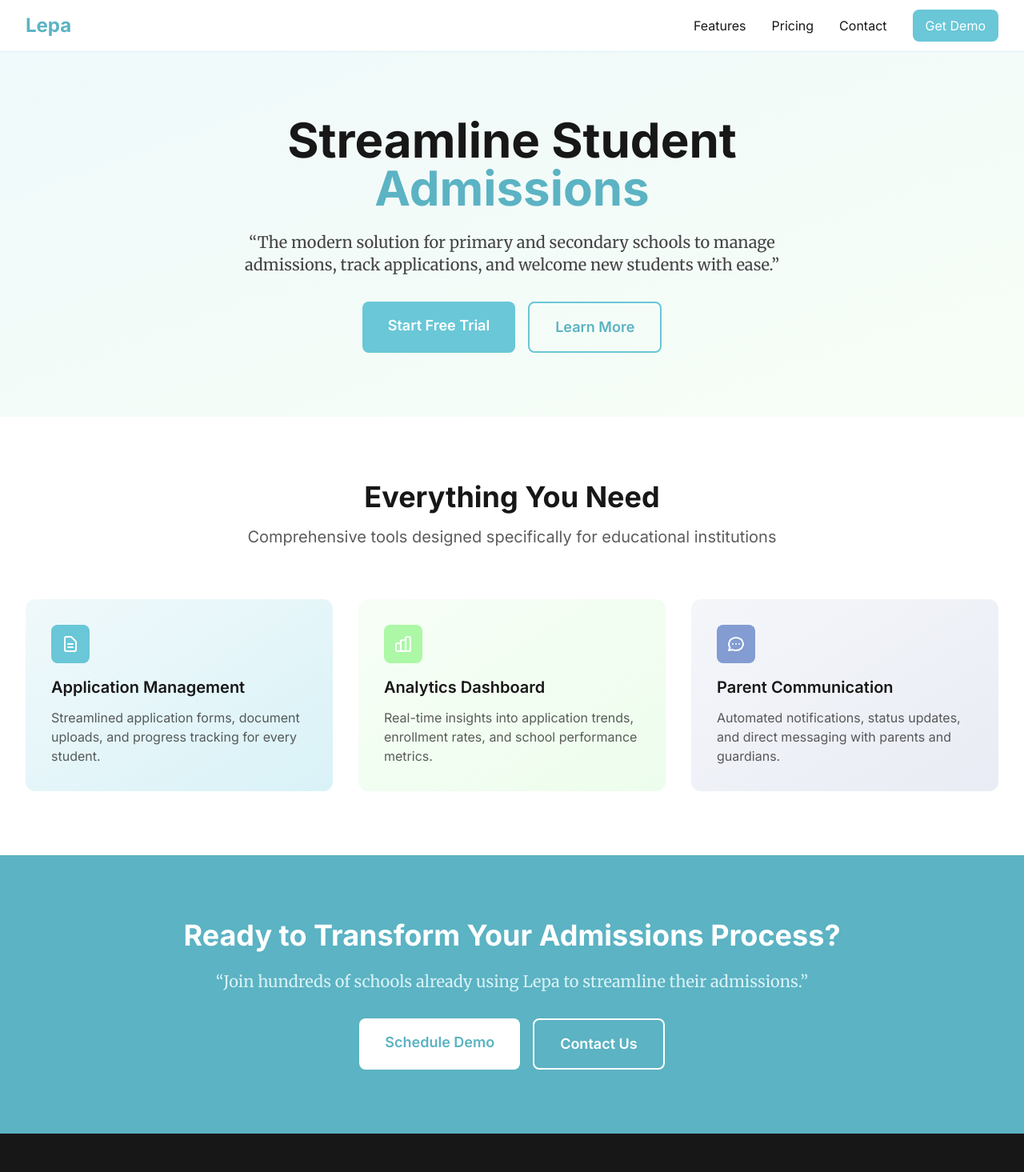
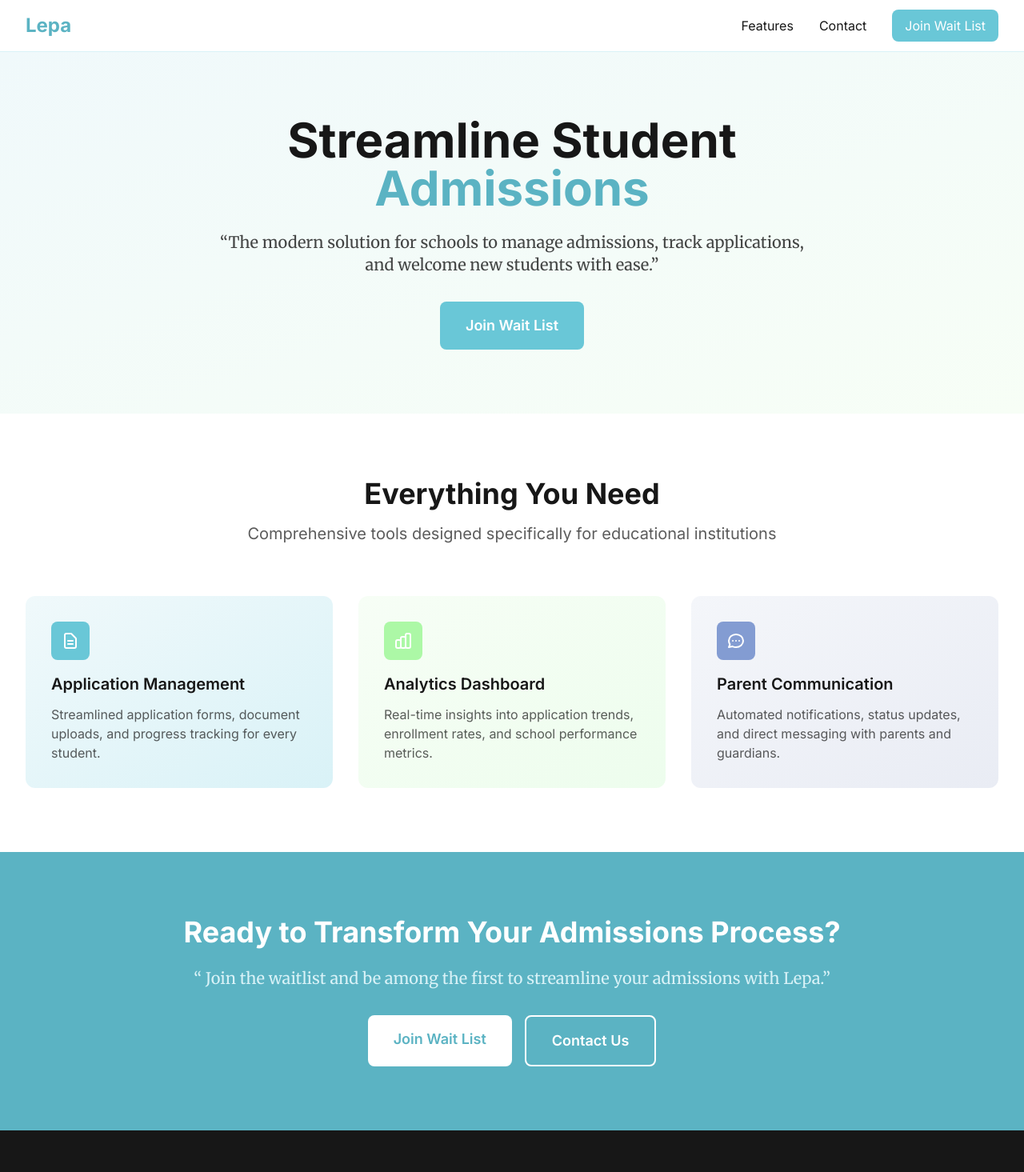
Before and after one commit to nexlura/lepa, a Next.js app: page / in a window 1280 px wide. Shown: the top 1465 px of the page at 80% size. Built offline with nearby package versions, Linux system fonts and the light colour scheme.

Commit message:
bootstrap landing page

```diff
--- /dev/null
+++ b/src/app/components/MobileNav.tsx
@@ -0,0 +1,60 @@
+'use client'
+
+import { useState } from 'react'
+import Link from 'next/link'
+
+export default function MobileNav() {
+    const [isOpen, setIsOpen] = useState(false)
+
+    const toggleMenu = () => {
+        setIsOpen(!isOpen)
+    }
+
+    const closeMenu = () => {
+        setIsOpen(false)
+    }
+
+    return (
+        <div className="md:hidden">
+            {/* Mobile menu button */}
+            <button
+                type="button"
+                className="text-foreground hover:text-primary-600 transition-colors"
+                onClick={toggleMenu}
+            >
+                <svg className="w-6 h-6" fill="none" stroke="currentColor" viewBox="0 0 24 24">
+                    <path strokeLinecap="round" strokeLinejoin="round" strokeWidth={2} d="M4 6h16M4 12h16M4 18h16" />
+                </svg>
+            </button>
+
+            {/* Mobile Navigation Menu */}
+            {isOpen && (
+                <div className="absolute top-16 left-0 right-0 bg-white border-b border-primary-100 shadow-lg">
+                    <div className="px-2 pt-2 pb-3 space-y-1">
+                        <Link
+                            href="#features"
+                            className="block px-3 py-2 text-foreground hover:text-primary-600 hover:bg-primary-50 rounded-md transition-colors"
+                            onClick={closeMenu}
+                        >
+                            Features
+                        </Link>
+                        <Link
+                            href="#contact"
+                            className="block px-3 py-2 text-foreground hover:text-primary-600 hover:bg-primary-50 rounded-md transition-colors"
+                            onClick={closeMenu}
+                        >
+                            Contact
+                        </Link>
+                        <Link
+                            href="#demo"
+                            className="block px-3 py-2 bg-primary-500 text-white rounded-md hover:bg-primary-600 transition-colors"
+                            onClick={closeMenu}
+                        >
+                            Join Wait List
+                        </Link>
+                    </div>
+                </div>
+            )}
+        </div>
+    )
+}
--- a/src/app/page.tsx
+++ b/src/app/page.tsx
@@ -1,4 +1,5 @@
 import Link from 'next/link'
+// import MobileNav from './components/MobileNav'
 
 export default function Home() {
   return (
@@ -10,13 +11,15 @@ export default function Home() {
             <div className="flex items-center">
               <h1 className="text-2xl font-bold text-primary-600">Lepa</h1>
             </div>
+
+            {/* Desktop Navigation */}
             <div className="hidden md:flex items-center space-x-8">
               <Link href="#features" className="text-foreground hover:text-primary-600 transition-colors">
                 Features
               </Link>
-              <Link href="#pricing" className="text-foreground hover:text-primary-600 transition-colors">
+              {/* <Link href="#pricing" className="text-foreground hover:text-primary-600 transition-colors">
                 Pricing
-              </Link>
+              </Link> */}
               <Link href="#contact" className="text-foreground hover:text-primary-600 transition-colors">
                 Contact
               </Link>
@@ -24,9 +27,17 @@ export default function Home() {
                 href="#demo"
                 className="bg-primary-500 text-white px-4 py-2 rounded-lg hover:bg-primary-600 transition-colors"
               >
-                Get Demo
+                Join Wait List
               </Link>
             </div>
+
+            {/* Mobile Join Wait List Button */}
+            <Link
+              href="#demo"
+              className="md:hidden bg-primary-500 text-white px-4 py-2 rounded-lg hover:bg-primary-600 transition-colors"
+            >
+              Join Wait List
+            </Link>
           </div>
         </div>
       </nav>
@@ -40,7 +51,7 @@ export default function Home() {
               <span className="text-primary-600 block">Admissions</span>
             </h1>
             <p className="text-xl text-foreground/80 max-w-3xl mx-auto mb-8 font-serif">
-              &ldquo;The modern solution for primary and secondary schools to manage admissions,
+              &ldquo;The modern solution for schools to manage admissions,
               track applications, and welcome new students with ease.&rdquo;
             </p>
             <div className="flex flex-col sm:flex-row gap-4 justify-center">
@@ -48,14 +59,14 @@ export default function Home() {
                 href="#demo"
                 className="bg-primary-500 text-white px-8 py-4 rounded-lg text-lg font-semibold hover:bg-primary-600 transition-colors"
               >
-                Start Free Trial
+                Join Wait List
               </Link>
-              <Link
+              {/* <Link
                 href="#features"
                 className="border-2 border-primary-500 text-primary-600 px-8 py-4 rounded-lg text-lg font-semibold hover:bg-primary-50 transition-colors"
               >
                 Learn More
-              </Link>
+              </Link> */}
             </div>
           </div>
         </div>
@@ -120,14 +131,15 @@ export default function Home() {
             Ready to Transform Your Admissions Process?
           </h2>
           <p className="text-xl text-primary-100 mb-8 font-serif">
-            &ldquo;Join hundreds of schools already using Lepa to streamline their admissions.&rdquo;
+            &ldquo;
+            Join the waitlist and be among the first to streamline your admissions with Lepa.&rdquo;
           </p>
           <div className="flex flex-col sm:flex-row gap-4 justify-center">
             <Link
               href="#contact"
               className="bg-white text-primary-600 px-8 py-4 rounded-lg text-lg font-semibold hover:bg-primary-50 transition-colors"
             >
-              Schedule Demo
+              Join Wait List
             </Link>
             <Link
               href="#contact"
@@ -150,23 +162,23 @@ export default function Home() {
               </p>
             </div>
 
-            <div>
+            {/* <div>
               <h4 className="font-semibold mb-4">Product</h4>
               <ul className="space-y-2 text-white/70">
                 <li><a href="#" className="hover:text-primary-400 transition-colors">Features</a></li>
                 <li><a href="#" className="hover:text-primary-400 transition-colors">Pricing</a></li>
                 <li><a href="#" className="hover:text-primary-400 transition-colors">Demo</a></li>
               </ul>
-            </div>
+            </div> */}
 
-            <div>
+            {/* <div>
               <h4 className="font-semibold mb-4">Support</h4>
               <ul className="space-y-2 text-white/70">
                 <li><a href="#" className="hover:text-primary-400 transition-colors">Help Center</a></li>
                 <li><a href="#" className="hover:text-primary-400 transition-colors">Contact</a></li>
                 <li><a href="#" className="hover:text-primary-400 transition-colors">Privacy</a></li>
               </ul>
-            </div>
+            </div> */}
           </div>
 
           <div className="border-t border-white/20 mt-8 pt-8 text-center text-white/70">
```
